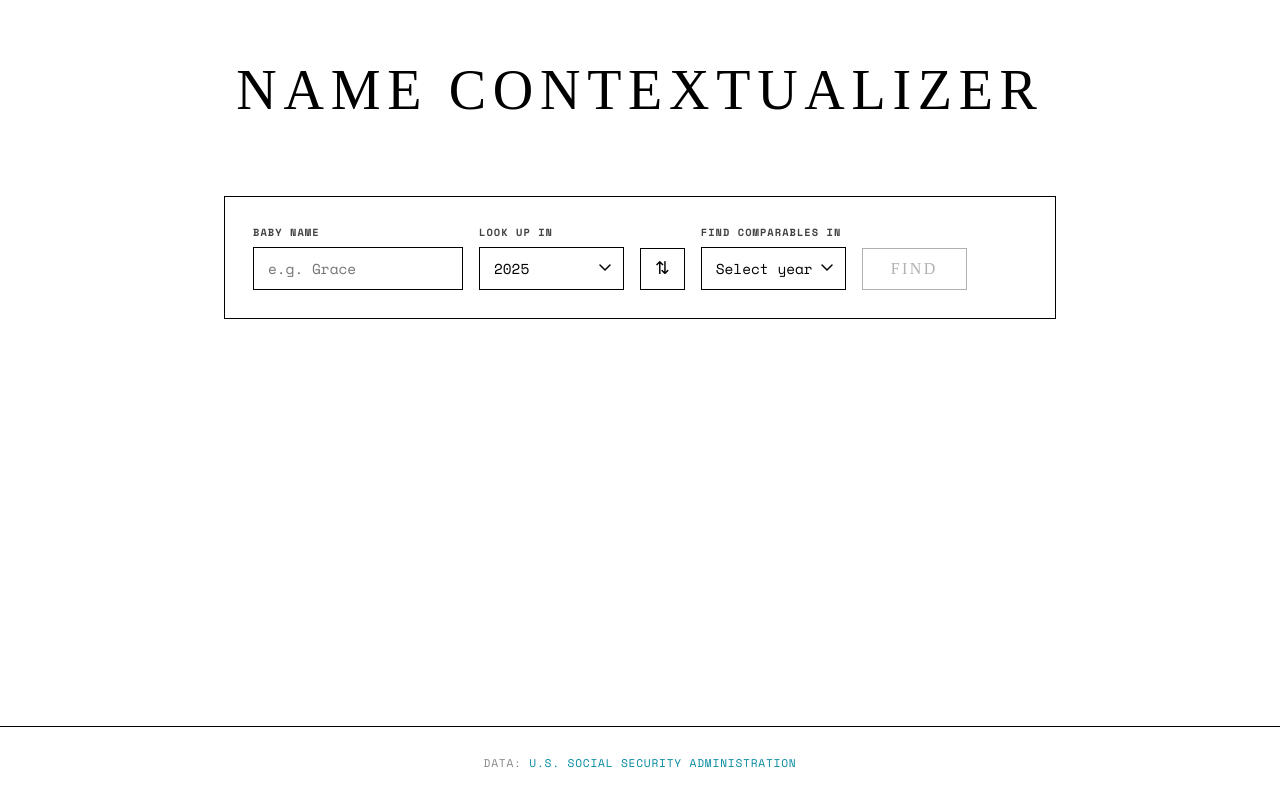
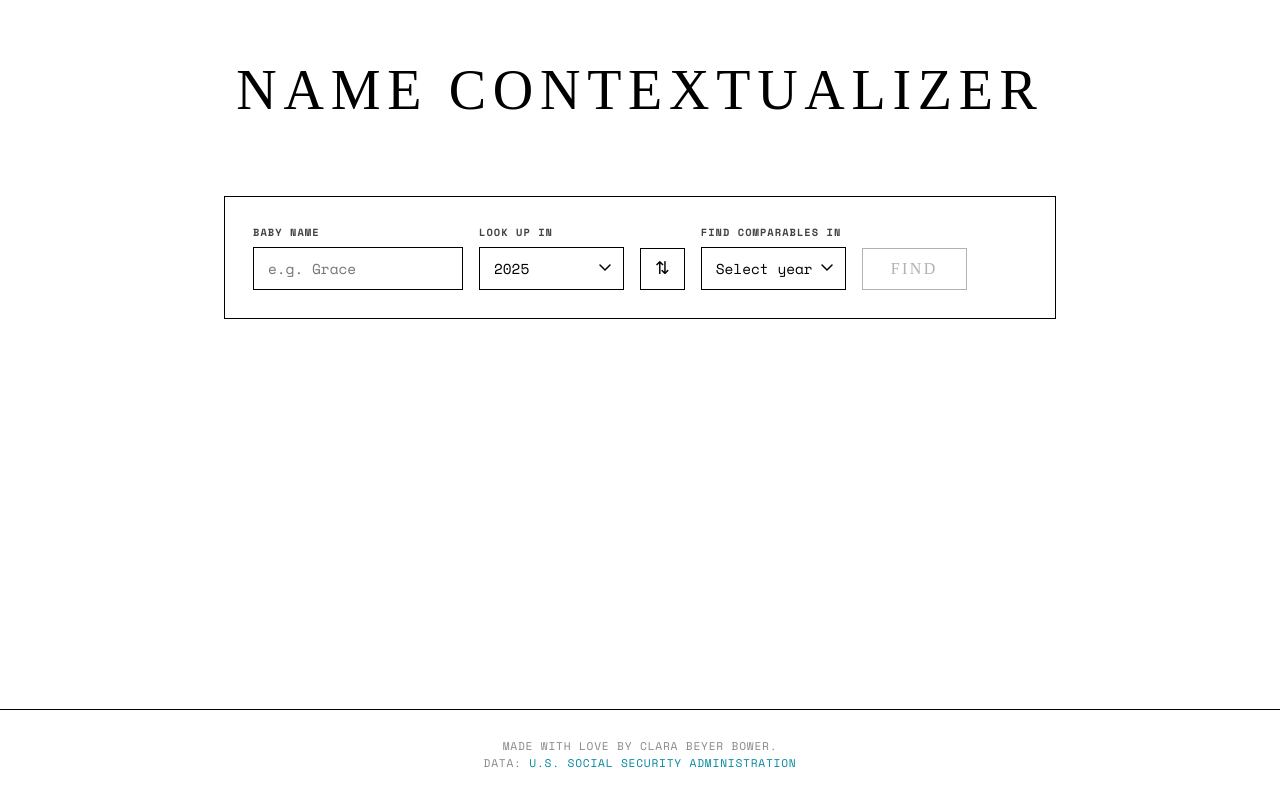
Before and after one commit to csb324/name-contextualizer, a React (Vite) app: page / in a window 1280 px wide. Built offline with nearby package versions, Linux system fonts and the light colour scheme; a web font is replaced by a local one.

Commit message:
put my credit  back damn it claude

```diff
--- a/src/App.jsx
+++ b/src/App.jsx
@@ -63,6 +63,9 @@ export default function App() {
 
       <footer>
         <p>
+          Made with love by Clara Beyer Bower.
+        </p>
+        <p>
           Data:{' '}
           <a
             href="https://www.ssa.gov/oact/babynames/"
```
